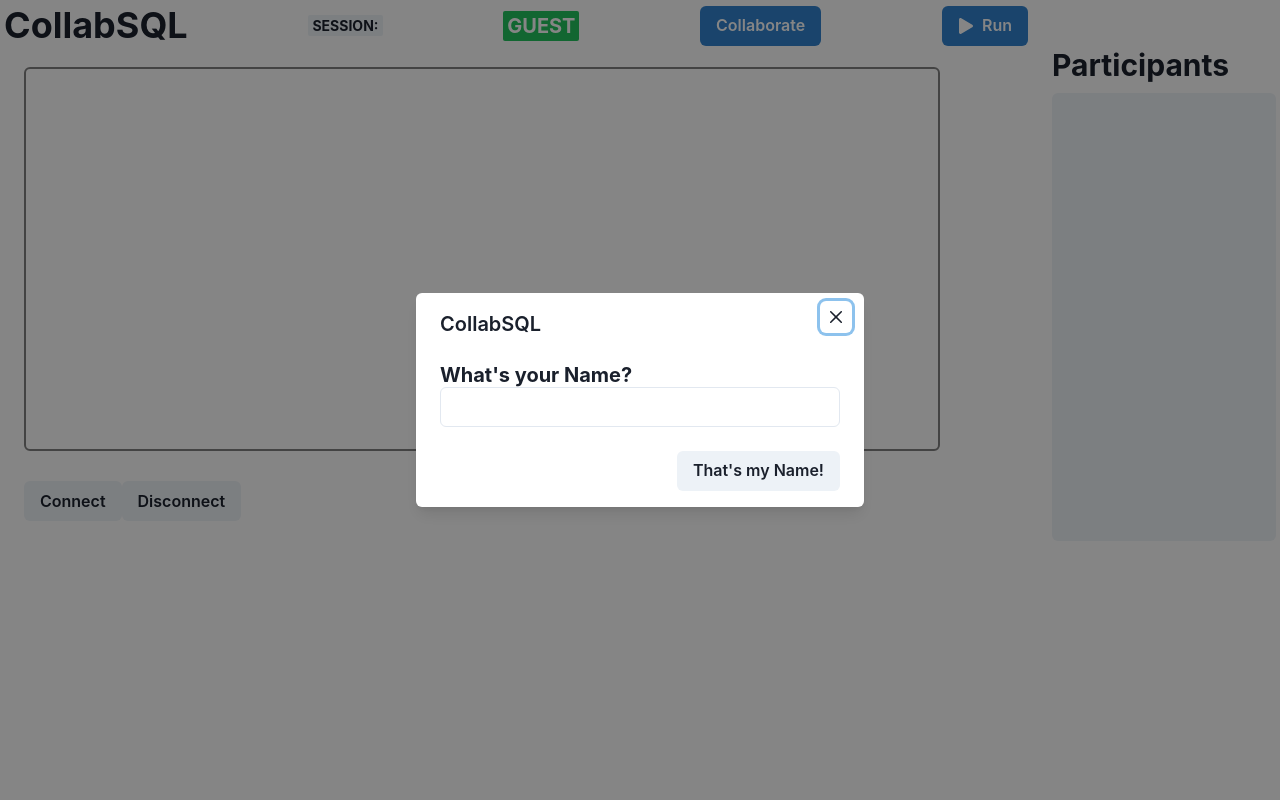
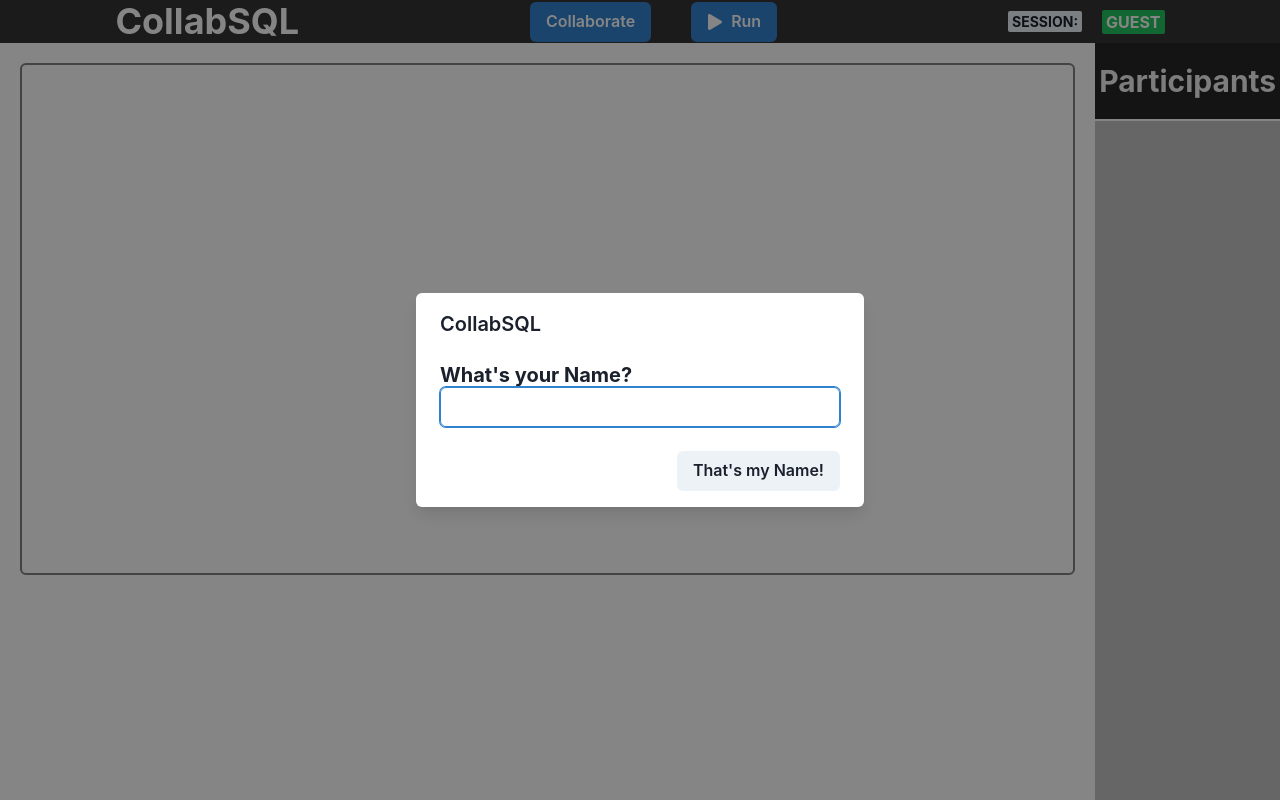
Before and after one commit to NithinRauj/CollabSQL, a React (Vite) app: page / in a window 1280 px wide. Shown: the top 800 px of the page. Built offline with nearby package versions, Linux system fonts and the light colour scheme.

Commit message:
Fetch updated results for other users when an user executes a query and rebuild UI

```diff
--- a/src/App.tsx
+++ b/src/App.tsx
@@ -2,14 +2,12 @@ import {
   Box, Flex, Modal,
   ModalOverlay, ModalContent,
   ModalHeader, ModalFooter,
-  ModalBody, ModalCloseButton,
-  useDisclosure,
-  Button,
-  Heading,
+  ModalBody, useDisclosure,
+  Button, Heading,
   Input
 } from '@chakra-ui/react'
 import axios from 'axios'
-import { useEffect, useState } from 'react'
+import { useEffect, useState, useRef } from 'react'
 import { useDispatch } from 'react-redux'
 import './App.css'
 import AppBar from './components/AppBar'
@@ -25,6 +23,7 @@ function App() {
   const [name, setName] = useState<string>('');
   const dispatch = useDispatch();
   const { isOpen, onOpen, onClose } = useDisclosure();
+  const fieldRef = useRef(null);
 
   useEffect(() => {
     onOpen();
@@ -63,22 +62,27 @@ function App() {
 
 
   return (
-    <Box className="App" p={1}>
+    <Box className="App">
       <AppBar />
-      <Flex justify={'space-between'}>
-        <Box w={'80%'}>
+      <Flex>
+        <Box w={'100%'}>
           <ResultArea />
           <QueryEditor />
         </Box>
         <ParticipantsList />
-        <Modal isOpen={isOpen} onClose={onClose} isCentered>
+        <Modal
+          closeOnOverlayClick={false}
+          isOpen={isOpen}
+          initialFocusRef={fieldRef}
+          onClose={onClose}
+          isCentered
+        >
           <ModalOverlay />
           <ModalContent>
             <ModalHeader>CollabSQL</ModalHeader>
-            <ModalCloseButton />
             <ModalBody>
               <Heading size={'md'}>What's your Name?</Heading>
-              <Input onChange={handleNameChange} value={name} />
+              <Input onChange={handleNameChange} value={name} ref={fieldRef} />
             </ModalBody>
 
             <ModalFooter>
--- a/src/components/AppBar.tsx
+++ b/src/components/AppBar.tsx
@@ -5,13 +5,13 @@ import {
     ModalHeader, ModalFooter,
     ModalBody, ModalCloseButton,
     useDisclosure, Icon,
-    useToast, Text, Badge,
+    useToast, Text, Badge, HStack,
 } from '@chakra-ui/react'
 import { FaPlay } from 'react-icons/fa'
 import ApiConfig from '../data/api-config.json';
 import axios from 'axios';
 import { useDispatch, useSelector } from 'react-redux';
-import { storeResult } from '../state/reducer';
+import { setNotify, storeResult } from '../state/reducer';
 import { RootState } from '../state/store';
 import { QueryResult, ServerResError, ServerResSuccess, ServerResSuccessWithRows } from '../data/types';
 
@@ -32,6 +32,7 @@ function AppBar() {
             return;
         }
         try {
+            dispatch(setNotify(false));
             const postData = { id: state.sessionId, query: state.query };
             const res = await axios.post(`${ApiConfig.BASE_SERVER_URL}${ApiConfig.EXECUTE_QUERY}`, postData);
             formatAndStoreResult(res.data);
@@ -69,6 +70,7 @@ function AppBar() {
                 });
             }
             dispatch(storeResult(formattedResult));
+            dispatch(setNotify(true));
         } else if ('desc' in res) {
             let formattedResult: QueryResult = {
                 err: true,
@@ -81,6 +83,7 @@ function AppBar() {
                 isClosable: true,
             });
             dispatch(storeResult(formattedResult));
+            dispatch(setNotify(true));
         }
     }
 
@@ -95,16 +98,9 @@ function AppBar() {
 
     return (
         <>
-            <Flex justifyContent={'space-between'} alignItems={'center'} width={'5xl'}>
-                <Heading> CollabSQL</Heading>
-                <Badge fontSize={'sm'} >Session: {state.sessionId}</Badge>
-                <Badge
-                    fontSize={'xl'}
-                    variant={'solid'}
-                    colorScheme={'whatsapp'}
-                >
-                    {state.isHost ? 'Host' : 'Guest'}
-                </Badge>
+            <Flex justifyContent={'space-around'} alignItems={'center'} width={'100%'} bg={'blackAlpha.800'}>
+                <Heading color={'white'}>CollabSQL</Heading>
+                <HStack spacing={10}>
                     <Button
                         colorScheme={'blue'}
                         onClick={shareSession}
@@ -118,6 +114,17 @@ function AppBar() {
                     >
                         Run
                     </Button>
+                </HStack>
+                <HStack spacing={5}>
+                    <Badge fontSize={'sm'} >Session: {state.sessionId}</Badge>
+                    <Badge
+                        fontSize={'md'}
+                        variant={'solid'}
+                        colorScheme={'whatsapp'}
+                    >
+                        {state.isHost ? 'Host' : 'Guest'}
+                    </Badge>
+                </HStack>
             </Flex>
             <Modal isOpen={isOpen} onClose={onClose} isCentered>
                 <ModalOverlay />
--- a/src/components/ParticipantsList.tsx
+++ b/src/components/ParticipantsList.tsx
@@ -1,4 +1,4 @@
-import { Flex, Heading } from '@chakra-ui/react'
+import { Box, Center, Flex, Heading, VStack } from '@chakra-ui/react'
 import { useSelector } from 'react-redux'
 import { RootState } from '../state/store'
 import Participant from './Participant'
@@ -8,24 +8,26 @@ const ParticipantsList = () => {
     const state = useSelector((state: RootState) => state.app);
     return (
         <>
-            <Flex direction={'column'}>
-                <Heading size={'lg'}>Participants</Heading>
-                <Flex
-                    w={'3xs'}
-                    h={'md'}
-                    mt={'10px'}
-                    p={'5px'}
-                    bg={'gray.100'}
-                    borderRadius={'md'}
-                    direction={'column'}
-                    overflowY={'auto'}
-                >
+            <Flex
+                direction={'column'}
+                width={'3xs'}
+                ml={10}
+                bg={'blackAlpha.400'}
+            >
+                <Box width={'100%'} bg={'blackAlpha.800'} borderBottom={'2px solid white'}>
+                    <Center>
+                        <Heading size={'lg'} py={'5'} color={'whiteAlpha.900'}>
+                            Participants
+                        </Heading>
+                    </Center>
+                </Box>
+                <VStack spacing={0}>
                     {
                         state.participants.length ?
                             state.participants.map((p) => <Participant key={p!.id} id={p!.id} name={p!.name} />)
                             : null
                     }
-                </Flex>
+                </VStack>
             </Flex>
         </>
 
--- a/src/components/QueryEditor.tsx
+++ b/src/components/QueryEditor.tsx
@@ -1,17 +1,20 @@
-import { Button, Container } from '@chakra-ui/react'
 import { useEffect, useRef } from 'react'
 import { useDispatch, useSelector } from 'react-redux';
-import { setParticipants, storeQuery } from '../state/reducer';
+import { setNotify, setParticipants, storeQuery, storeResult } from '../state/reducer';
 import * as monaco from 'monaco-editor';
 import * as Y from 'yjs';
 import API from '../data/api-config.json';
 import { MonacoBinding } from 'y-monaco';
 import { WebsocketProvider } from 'y-websocket';
 import { RootState } from '../state/store';
+import { Box, Container, useToast } from '@chakra-ui/react';
+import axios from 'axios';
+import { QueryResult, ServerResSuccess, ServerResSuccessWithRows } from '../data/types';
 
 const QueryEditor = () => {
     const state = useSelector((state: RootState) => state.app);
     const dispatch = useDispatch();
+    const toast = useToast();
     const editor = useRef<monaco.editor.IStandaloneCodeEditor>();
     const socketProvider = useRef<WebsocketProvider>();
 
@@ -22,6 +25,13 @@ const QueryEditor = () => {
         }
     }, [state.sessionId]);
 
+    useEffect(() => {
+        if (state.notify) {
+            socketProvider.current?.awareness.setLocalStateField('updateResult', true);
+            socketProvider.current?.awareness.setLocalStateField('updateResult', false);
+        }
+    }, [state.notify])
+
     const initEditor = () => {
         if (state.sessionId) {
             const yDoc = new Y.Doc();
@@ -29,13 +39,12 @@ const QueryEditor = () => {
             editor.current = monaco.editor.create(document.getElementById('sql-editor')!, {
                 value: '/* Enter sql queries here */',
                 language: 'sql',
-                theme: 'vs-dark'
+                theme: 'vs-dark',
+                fontSize: 18
             });
             console.log('connecting to session ' + state.sessionId);
-            socketProvider.current = new WebsocketProvider(API.AWARENESS_SOCKET_URL, state.sessionId, yDoc);
-            socketProvider.current.on('status', (event: any) => {
-                console.log(event.status);
-            });
+            socketProvider.current = new WebsocketProvider(API.SOCKET_URL, state.sessionId, yDoc);
+
             addSocketEvents();
             new MonacoBinding(docType, editor.current.getModel()!, new Set([editor.current]), socketProvider.current.awareness);
 
@@ -51,9 +60,9 @@ const QueryEditor = () => {
         if (socketProvider.current) {
             socketProvider.current.awareness.setLocalStateField('name', state.userName);
             socketProvider.current.awareness.setLocalStateField('sessionId', state.sessionId);
+
             socketProvider.current.awareness.on('change', () => {
                 const participants = socketProvider.current?.awareness.getStates()!;
-                console.log(participants);
                 if (participants.size) {
                     const participantsData = [];
                     for (const [key, value] of participants) {
@@ -61,11 +70,57 @@ const QueryEditor = () => {
                             participantsData.push({ id: key, name: value.name });
                         }
                     }
-                    console.log(participantsData);
                     dispatch(setParticipants(participantsData));
                 }
             });
+
+            socketProvider.current.awareness.on('update', ({ updated }: any) => {
+                const participants = socketProvider.current?.awareness.getStates()!;
+                const clientId = socketProvider.current?.awareness.clientID;
+                for (const [key, value] of participants) {
+                    if (value.sessionId === state.sessionId && key !== clientId && value.updateResult) {
+                        console.log("Fetching result from DB");
+                        fetchResult();
+                    }
+                }
+            })
         }
+    }
+
+    const fetchResult = async () => {
+        try {
+            const res = await axios.get(`${API.BASE_SERVER_URL}${API.GET_RESULT}${state.sessionId}`);
+            const data = JSON.parse(res.data.result.result);
+            formatAndStoreResult(data)
+        } catch (err) {
+            console.log(err);
+        }
+    }
+
+    const formatAndStoreResult = (res: ServerResSuccessWithRows | ServerResSuccess) => {
+
+        let formattedResult: QueryResult = {
+            msg: 'Query executed by another user'
+        }
+        if ('result' in res && 'affectedRows' in res.result) {
+            formattedResult = { ...formattedResult, affectedRows: res.result.affectedRows };
+            toast({
+                title: `${formattedResult.msg}. Affected Rows ${formattedResult.affectedRows}`,
+                status: 'success',
+                position: 'bottom-right',
+                isClosable: true,
+            });
+        } else if ('result' in res && !('affectedRows' in res.result)) {
+            formattedResult = { ...formattedResult, rows: res.result };
+            toast({
+                title: formattedResult.msg,
+                status: 'success',
+                position: 'bottom-right',
+                isClosable: true,
+            });
+        }
+        dispatch(storeResult(formattedResult));
+        dispatch(setNotify(true));
     }
 
     const deleteEditor = () => {
@@ -77,28 +132,22 @@ const QueryEditor = () => {
         }
     }
 
-    const connectProvider = () => {
-        socketProvider.current?.connect();
-    }
-
     const disconnectProvider = () => {
         socketProvider.current?.disconnect();
     }
 
     return (
-        <Container
-            w={'90%'}
-            maxW={'90%'}
+        <Box
+            w={'100%%'}
+            maxW={'100%'}
+            h={'sm'}
             m={5}
             p={'10px 0px'}
-            h={'3xs'}
             borderRadius={'md'}
             overflowY={'hidden'}
         >
-            <Button onClick={connectProvider}>Connect</Button>
-            <Button onClick={disconnectProvider}>Disconnect</Button>
             <div id='sql-editor' style={{ width: '100%', height: '100%' }}></div>
-        </Container>
+        </Box>
     )
 }
 
--- a/src/components/ResultArea.tsx
+++ b/src/components/ResultArea.tsx
@@ -11,12 +11,13 @@ const ResultArea = () => {
 
     return (
         <Container
-            w={'90%'}
-            maxW={'90%'}
+            w={'100%'}
+            maxW={'100%'}
             m={5}
-            h={'sm'}
+            h={'lg'}
             border={'2px solid gray'}
             borderRadius={'md'}
+            overflow={'auto'}
         >
             {result.rows && result.rows.length ?
                 <TableContainer>
--- a/src/data/api-config.json
+++ b/src/data/api-config.json
@@ -1,7 +1,8 @@
 {
     "APP_URL": "http://localhost:5173/",
-    "AWARENESS_SOCKET_URL": "ws://localhost:3000",
+    "SOCKET_URL": "ws://localhost:3000",
     "BASE_SERVER_URL": "http://localhost:7000/",
     "EXECUTE_QUERY": "execsql/",
-    "CREATE_SESSION": "createSession/"
+    "CREATE_SESSION": "createSession/",
+    "GET_RESULT": "getResult/"
 }
--- a/src/state/reducer.ts
+++ b/src/state/reducer.ts
@@ -8,6 +8,7 @@ export type AppState = {
     userName: string,
     isHost: boolean,
     participants: [{ id: string, name: string }] | []
+    notify: boolean,
 };
 
 const initialState: AppState = {
@@ -16,7 +17,8 @@ const initialState: AppState = {
     sessionId: '',
     userName: '',
     isHost: false,
-    participants: []
+    participants: [],
+    notify: false
 }
 
 const appSlice = createSlice({
@@ -43,11 +45,14 @@ const appSlice = createSlice({
         storeResult: (state, action) => {
             state.result = action.payload;
         },
+        setNotify: (state, action) => {
+            state.notify = action.payload;
+        }
     }
 });
 
 export const { setSessionId, storeQuery,
     storeResult, setHostStatus,
-    setUserData, setParticipants } = appSlice.actions;
+    setUserData, setParticipants, setNotify } = appSlice.actions;
 const appReducer = appSlice.reducer;
 export default appReducer;
```
Also changed, not shown: src/components/Participant.tsx (+12 -9 lines). Lines whose indentation alone changed are shown as unchanged.
